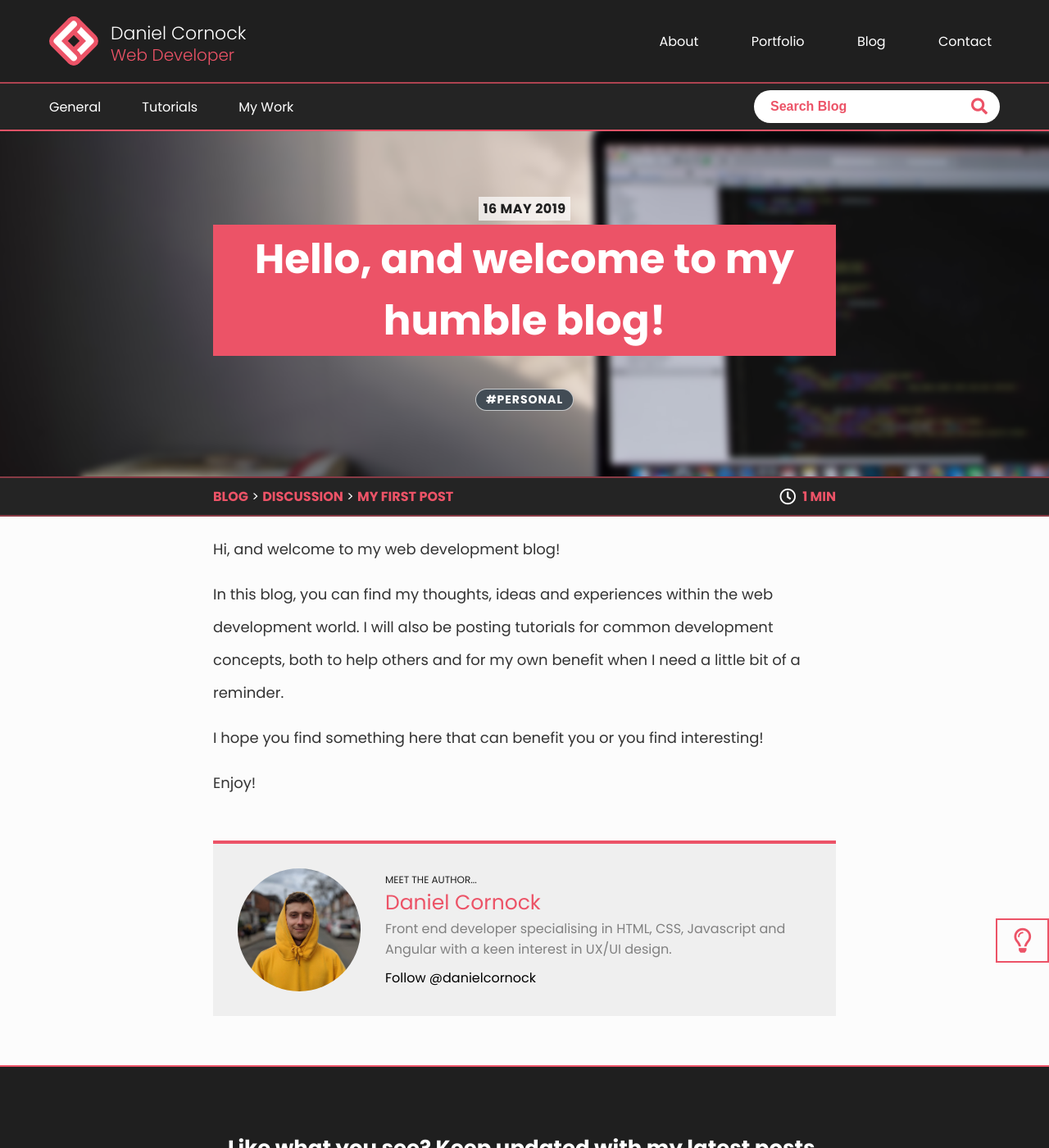
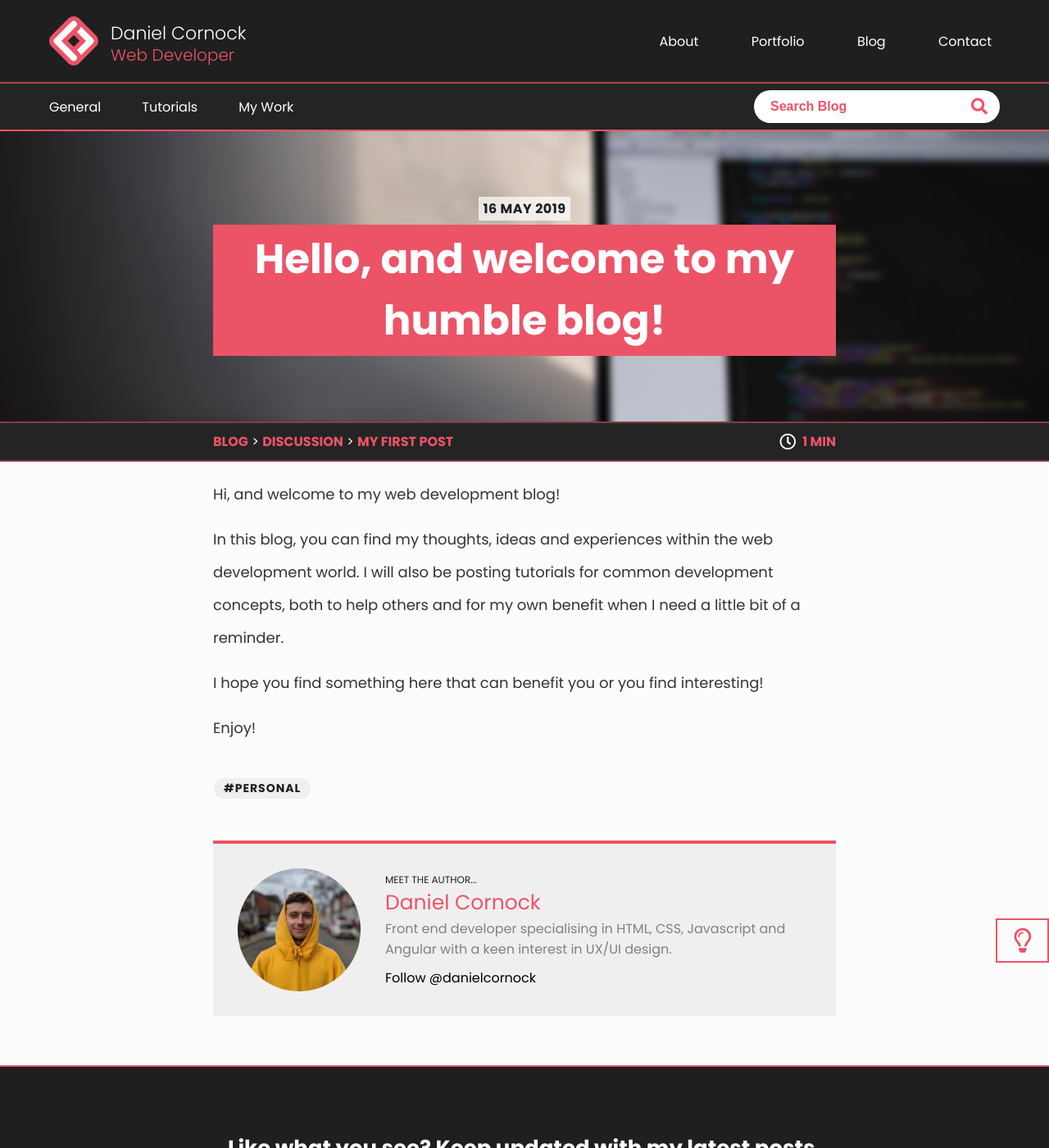
Before and after one commit to danielcornock/personal-portfolio-v1, a Jekyll site: the page built from _posts/2019-05-16-my-first-post.md, in a window 1280 px wide and 1400 px high. Shown: the whole window at 82% size. Built offline with Jekyll 4.4.1, drawn with Linux system fonts in a browser that asks for light colours; nearby versions of some CDN libraries; comment, search, counter and statistics services are not loaded.

Commit message:
moved tags on post

```diff
--- a/_layouts/portfolio.html
+++ b/_layouts/portfolio.html
@@ -19,7 +19,7 @@ layout: default
                 <div class = "blog-entry__tags blog-entry__tags--onImage">
                     {% for stack in work.stacks %}
                     <div class="blog-entry__tag">
-                        #{{ stack }}
+                        {{ stack }}
                     </div>
                     {% endfor %}
                 </div>
--- a/_layouts/post.html
+++ b/_layouts/post.html
@@ -11,15 +11,6 @@ layout: default
                 <time datetime = '{{post.date}}'>{{ page.date | date_to_string }}</time>
             </div>
             <h1 class = "post__title">{{page.title}}</h1>
-            {% if page.tags %}
-            <div class = "blog-entry__tags blog-entry__tags--post">
-                {% for tag in page.tags %}
-                <div class="blog-entry__tag blog-entry__tag--post">
-                    #{{ tag }}
-                </div>
-                {% endfor %}
-            </div>
-            {% endif %}
         </div>
     </div>
     <!-- STARTED CHANGING THE ONE BEFORE NOW. MOVED H1 -->
@@ -48,6 +39,15 @@ layout: default
             {{ content }}
 
         </article>
+        {% if page.tags %}
+        <div class = "blog-entry__tags blog-entry__tags--post">
+            {% for tag in page.tags %}
+            <div class="blog-entry__tag blog-entry__tag--post">
+                #{{ tag }}
+            </div>
+            {% endfor %}
+        </div>
+        {% endif %}
 
         {% include written-by-dan.html %}
 
--- a/_sass/modules/_blog.scss
+++ b/_sass/modules/_blog.scss
@@ -210,8 +210,8 @@
         transition: 250ms;
 
         &--post{
-            background-color: $light-grey;
-            color: $white;
+            background-color: rgba(grey,0.1);
+            color: $black;
             font-size: 14px;
         }
 
```
